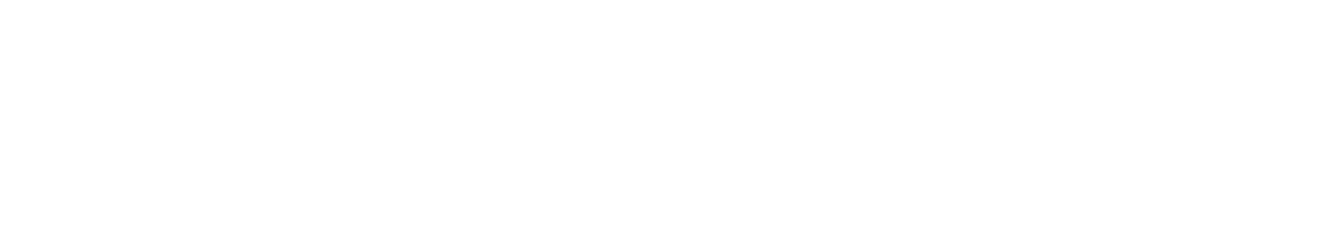
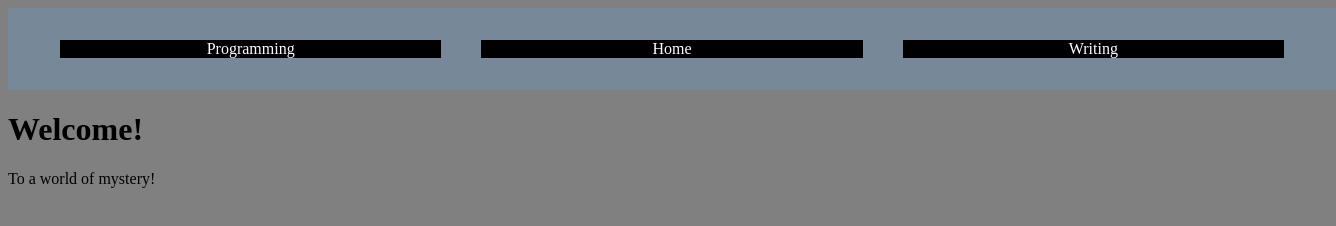
Before and after one commit to GGLozanov/WEB-Project-2020, a website: page index.html in a window 1280 px wide. Shown: the whole page, 1336 px wide, since content can reach past the window. Drawn offline with Linux system fonts and the light colour scheme.

Commit message:
Added a very, very basic template + navbar

```diff
--- a/gulpfile.js
+++ b/gulpfile.js
@@ -21,7 +21,7 @@ function watch() {
         }
     });
     gulp.watch("./scss/**/*.scss", style); // run style
-    gulp.watch("./**/*.html").on("change", browserSync.reload);
+    gulp.watch("./*.html").on("change", browserSync.reload);
     gulp.watch("./js/**/*.js").on("change", browserSync.reload);
 }
 
--- a/index.html
+++ b/index.html
@@ -4,20 +4,23 @@
     <meta charset="UTF-8">
     <link rel="stylesheet" href="css/style.css">
     <meta name="viewport" content="width=device-width, initial-scale=1.0">
-    <title>Portfolio</title>
 </head>
 
 <body>
-    <div>
+    <div class="landing-nav">
         <nav class="landing-nav-bar">
-
+            <ol class="landing-nav-list">
+                <li class="landing-nav-bar-programming"i><a href="#">Programming</a></li>
+                <li class="landing-nav-bar-home"><a href="#">Home</a></li>
+                <li class="landing-nav-bar-writing"><a href="#">Writing</a></li>
+            </ol>
         </nav>
     </div>
     <header class="landing-main-header">
-
+        <h1>Welcome!</h1>
     </header>
     <article class="landing-main-article">
-
+        <p>To a world of mystery!</p>
     </article>
     <footer class="landing-footer">
 
--- /dev/null
+++ b/scss/abstracts/_variables.scss
@@ -0,0 +1,5 @@
+$landing-bg-color: grey;
+$screen-sizes: (
+    mobile: 550px,
+    tablet: 900px
+);
--- /dev/null
+++ b/scss/pages/landing/_landing_body.scss
@@ -0,0 +1,5 @@
+@import "../../abstracts/variables";
+
+body {
+    background: $landing-bg-color;
+}
--- /dev/null
+++ b/scss/pages/landing/_landing_nav.scss
@@ -0,0 +1,36 @@
+@import '../../abstracts/variables';
+
+.landing-nav-bar {
+    display: block;
+    margin: 0;
+    padding: 2em;
+    width: 100%;
+
+    background-color: lightslategrey;
+
+    .landing-nav-list {
+        display: grid;
+        margin: 0;
+        padding: 0;
+
+        grid-template-columns: 1fr 1fr 1fr;
+        grid-template-rows: 1fr;
+
+        list-style-type: none;
+
+        li {
+            background-color: black;
+            margin: 0 20px;
+            a {
+               display: flex;
+               justify-content: center;
+               text-decoration: none;
+               color: white;
+            }
+
+            li:hover {
+                background-color: lightgrey;
+            }
+        }
+    }
+}
--- a/scss/style.scss
+++ b/scss/style.scss
@@ -1,9 +1,2 @@
-
-
-* {
-    display: block;
-}
-
-body {
-    background: red;
-}
+@import "./pages/landing/landing_body";
+@import "./pages/landing/landing_nav";
```
Also changed, not shown: css/style.css, scss/abstracts/_functions.scss (added), scss/abstracts/_mixins.scss (added).
